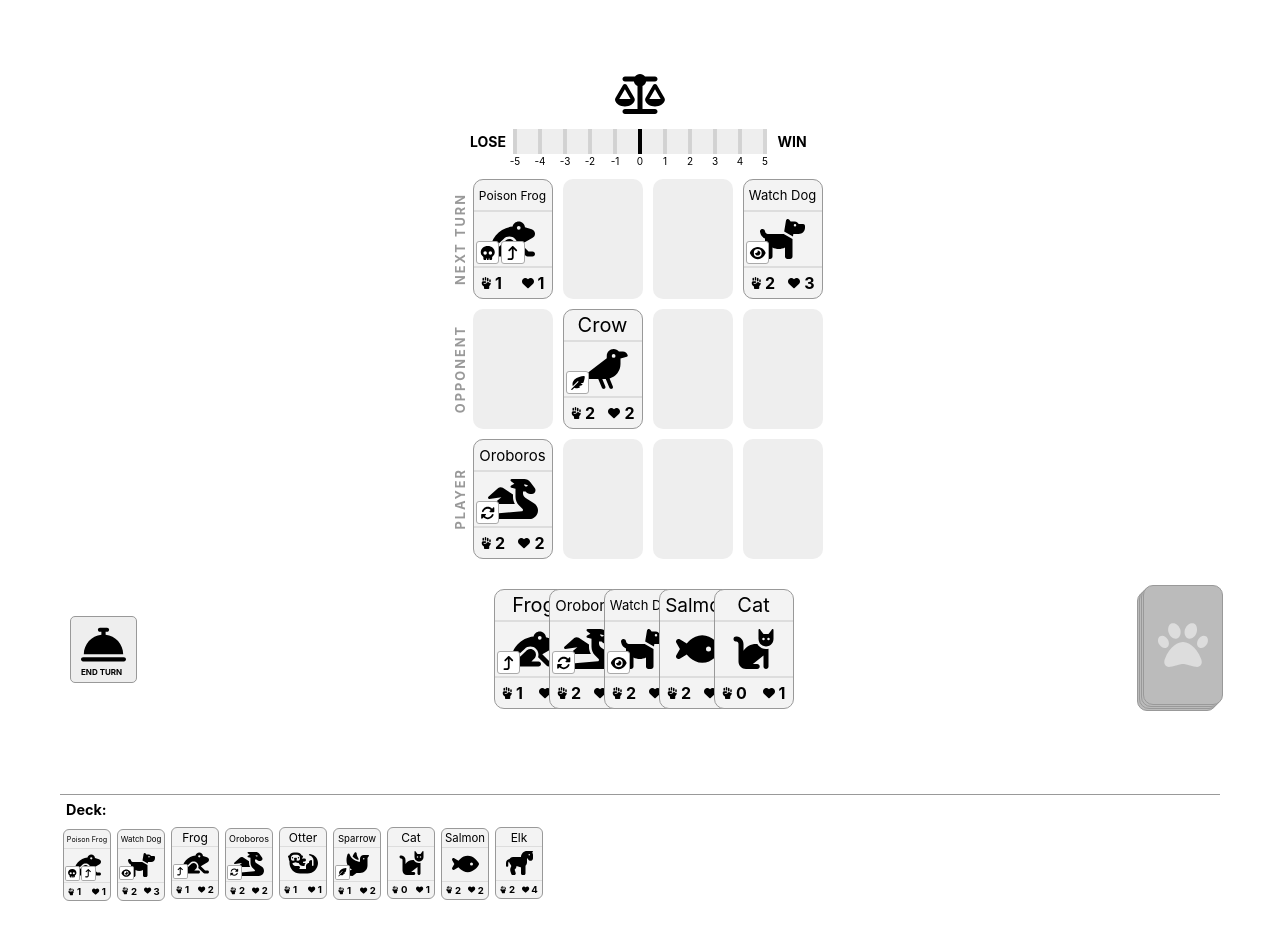
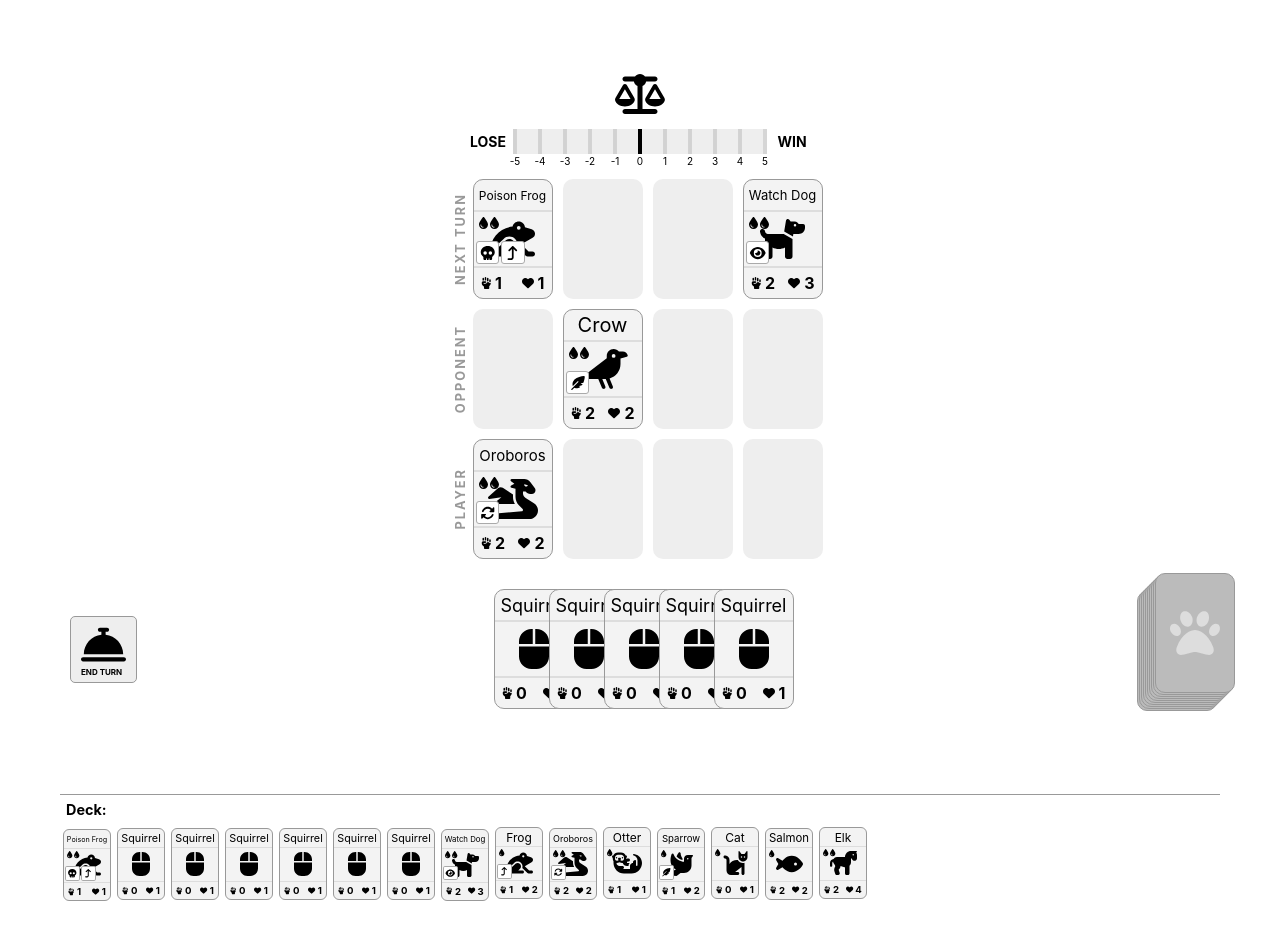
Before and after one commit to allofthenorthwood/card-game, a Next.js app: page / in a window 1280 px wide. Shown: the top 940 px of the page. Built offline with nearby package versions, Linux system fonts and the light colour scheme.

Commit message:
Start adding costs

```diff
--- a/src/cardLibrary.tsx
+++ b/src/cardLibrary.tsx
@@ -9,6 +9,7 @@ import {
   faHippo,
   faFish,
   faHorse,
+  faComputerMouse,
   IconDefinition,
 } from "@fortawesome/free-solid-svg-icons";
 import _ from "lodash";
@@ -28,6 +29,7 @@ export type CardType = {
   name: string;
   health: number;
   attack: number;
+  cost: number;
   icon?: IconDefinition;
   sigils: Sigil[];
 };
@@ -58,6 +60,7 @@ type CardId =
   | "otter"
   | "fish"
   | "elk"
+  | "squirrel"
   | "sparrow";
 
 export const makePlaybleCardFromId = (id: CardId) => {
@@ -69,6 +72,7 @@ const cardLibrary: { [id in CardId]: CardType } = {
     name: "Frog",
     attack: 1,
     health: 2,
+    cost: 1,
     icon: faFrog,
     sigils: ["Mighty Leap"],
   },
@@ -76,6 +80,7 @@ const cardLibrary: { [id in CardId]: CardType } = {
     name: "Watch Dog",
     attack: 2,
     health: 3,
+    cost: 2,
     icon: faDog,
     sigils: ["Guardian"],
   },
@@ -83,6 +88,7 @@ const cardLibrary: { [id in CardId]: CardType } = {
     name: "Oroboros",
     attack: 2,
     health: 2,
+    cost: 2,
     icon: faDragon,
     sigils: ["Unkillable"],
   },
@@ -90,6 +96,7 @@ const cardLibrary: { [id in CardId]: CardType } = {
     name: "Crow",
     attack: 2,
     health: 2,
+    cost: 2,
     icon: faCrow,
     sigils: ["Airborne"],
   },
@@ -97,6 +104,7 @@ const cardLibrary: { [id in CardId]: CardType } = {
     name: "Poison Frog",
     attack: 1,
     health: 1,
+    cost: 2,
     icon: faFrog,
     sigils: ["Touch of Death", "Mighty Leap"],
   },
@@ -104,6 +112,7 @@ const cardLibrary: { [id in CardId]: CardType } = {
     name: "Hippo",
     attack: 3,
     health: 6,
+    cost: 3,
     icon: faHippo,
     sigils: [],
   },
@@ -111,6 +120,7 @@ const cardLibrary: { [id in CardId]: CardType } = {
     name: "Cat",
     attack: 0,
     health: 1,
+    cost: 1,
     icon: faCat,
     sigils: [],
   },
@@ -118,6 +128,7 @@ const cardLibrary: { [id in CardId]: CardType } = {
     name: "Sparrow",
     attack: 1,
     health: 2,
+    cost: 1,
     icon: faDove,
     sigils: ["Airborne"],
   },
@@ -125,6 +136,7 @@ const cardLibrary: { [id in CardId]: CardType } = {
     name: "Otter",
     attack: 1,
     health: 1,
+    cost: 1,
     icon: faOtter,
     sigils: [],
   },
@@ -132,6 +144,7 @@ const cardLibrary: { [id in CardId]: CardType } = {
     name: "Salmon",
     attack: 2,
     health: 2,
+    cost: 1,
     icon: faFish,
     sigils: [],
   },
@@ -139,7 +152,16 @@ const cardLibrary: { [id in CardId]: CardType } = {
     name: "Elk",
     attack: 2,
     health: 4,
+    cost: 2,
     icon: faHorse,
+    sigils: [],
+  },
+  squirrel: {
+    name: "Squirrel",
+    attack: 0,
+    health: 1,
+    cost: 0,
+    icon: faComputerMouse,
     sigils: [],
   },
 };
--- a/src/components/Game.tsx
+++ b/src/components/Game.tsx
@@ -51,6 +51,12 @@ type GameStateType = {
 // TODO: make deck for real
 const deck: Array<PlayableCardType> = [
   makeCard("poisonFrog"),
+  makeCard("squirrel"),
+  makeCard("squirrel"),
+  makeCard("squirrel"),
+  makeCard("squirrel"),
+  makeCard("squirrel"),
+  makeCard("squirrel"),
   makeCard("dog"),
   makeCard("frog"),
   makeCard("dragon"),
@@ -87,9 +93,14 @@ const makeInitialGameState = () => {
   };
 
   if (DEV) {
-    init.opponentNextCards = [makeCard("poisonFrog"), null, null, makeCard("dog")],
-    init.opponentBoard = [null, makeCard("crow"), null, null],
-    init.playerBoard = [makeCard("dragon"), null, null, null];
+    (init.opponentNextCards = [
+      makeCard("poisonFrog"),
+      null,
+      null,
+      makeCard("dog"),
+    ]),
+      (init.opponentBoard = [null, makeCard("crow"), null, null]),
+      (init.playerBoard = [makeCard("dragon"), null, null, null]);
   }
 
   const gameState = init;
@@ -104,7 +115,7 @@ const makeInitialGameState = () => {
 const initialGameState: GameStateType = makeInitialGameState();
 
 type ActionType =
-  {
+  | {
       type: "reset_game";
     }
   | {
--- a/src/components/card.tsx
+++ b/src/components/card.tsx
@@ -9,10 +9,12 @@ import {
   faSkull,
   faEye,
   faFeatherPointed,
+  faDroplet,
 } from "@fortawesome/free-solid-svg-icons";
 import { PlayableCardType, CardType } from "src/cardLibrary";
 import ResizeText from "src/components/ResizeText";
 import styleVars from "src/styleVars";
+import _ from "lodash";
 
 const maxTitleSize = 20;
 
@@ -33,7 +35,7 @@ export const RawCard = ({
   healthDiff?: number;
   attackDiff?: number;
 }) => {
-  const { name, icon, attack, health, sigils } = card;
+  const { name, icon, attack, health, sigils, cost } = card;
   return (
     <Container>
       <Title>
@@ -43,6 +45,15 @@ export const RawCard = ({
         <Icon>
           <FontAwesomeIcon icon={icon ? icon : faPaw} />
         </Icon>
+        {cost > 0 && (
+          <Costs>
+            {_.range(cost).map((c) => (
+              <Cost key={c}>
+                <FontAwesomeIcon icon={faDroplet} />
+              </Cost>
+            ))}
+          </Costs>
+        )}
         <Sigils>
           {sigils.map((sigil, idx) => {
             const icon = sigilIcons[sigil];
@@ -139,11 +150,12 @@ const CenterPanel = styled.div`
   display: flex;
   position: relative;
 `;
+const offset = 2;
 const Sigils = styled.div`
   font-size: 14px;
   position: absolute;
-  bottom: 2px;
-  left: 2px;
+  bottom: ${offset}px;
+  left: ${offset}px;
   display: flex;
 `;
 const Sigil = styled.div`
@@ -155,6 +167,17 @@ const Sigil = styled.div`
 `;
 const Icon = styled.div`
   font-size: 40px;
+`;
+
+const Costs = styled.div`
+  position: absolute;
+  top: ${offset}px;
+  left: ${offset * 2}px;
+  display: flex;
+`;
+const Cost = styled.div`
+  padding: 1px;
+  font-size: 12px;
 `;
 
 const Footer = styled.div`
```
Also changed, not shown: 1 other file (tests, documents, lock files or other folders).
